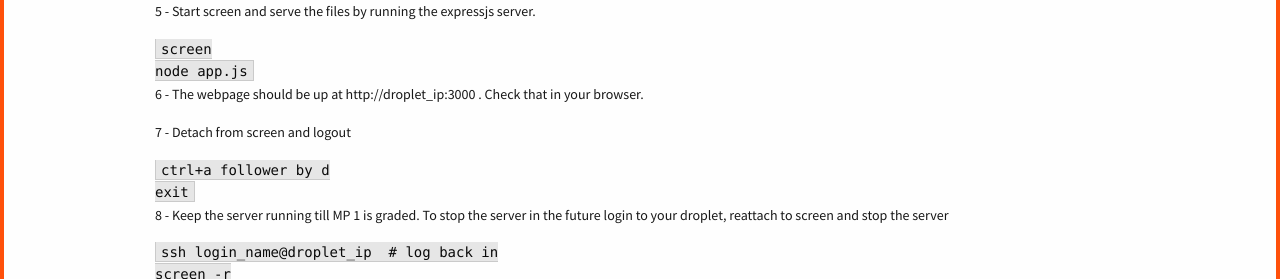
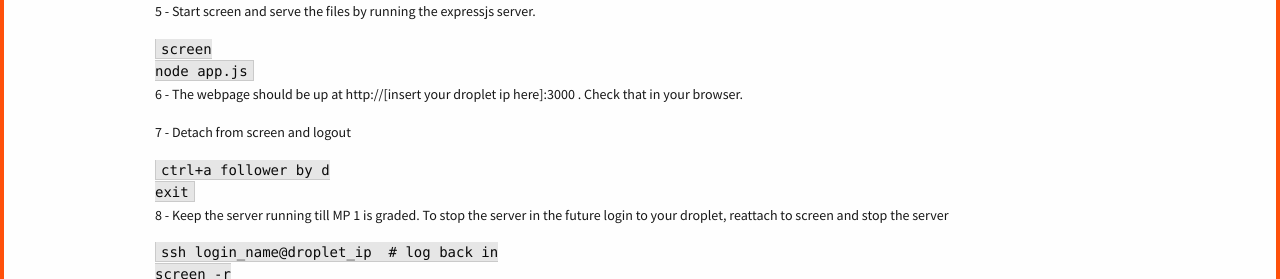
Before and after one commit to biplabdeka/fa2016, a Jekyll site: the page built from _posts/2015-1-28-Lab-1.md, in a window 1280 px wide and 900 px high, scrolled down 2192 px. Shown: the part 465-744 px from the top of the window. Built offline with Jekyll 4.4.1, drawn with Linux system fonts in a browser that asks for light colours; nearby versions of some CDN libraries; Markdown is read by kramdown in place of the engine named in the settings.

Commit message:
Update 2015-1-28-Lab-1.md

````diff
--- a/_posts/2015-1-28-Lab-1.md
+++ b/_posts/2015-1-28-Lab-1.md
@@ -142,7 +142,7 @@ grunt uglify
 screen
 node app.js
 ```
-6 - The webpage should be up at http://droplet_ip:3000 . Check that in your browser.
+6 - The webpage should be up at http://[insert your droplet ip here]:3000 . Check that in your browser.
 
 7 - Detach from screen and logout
 
````
